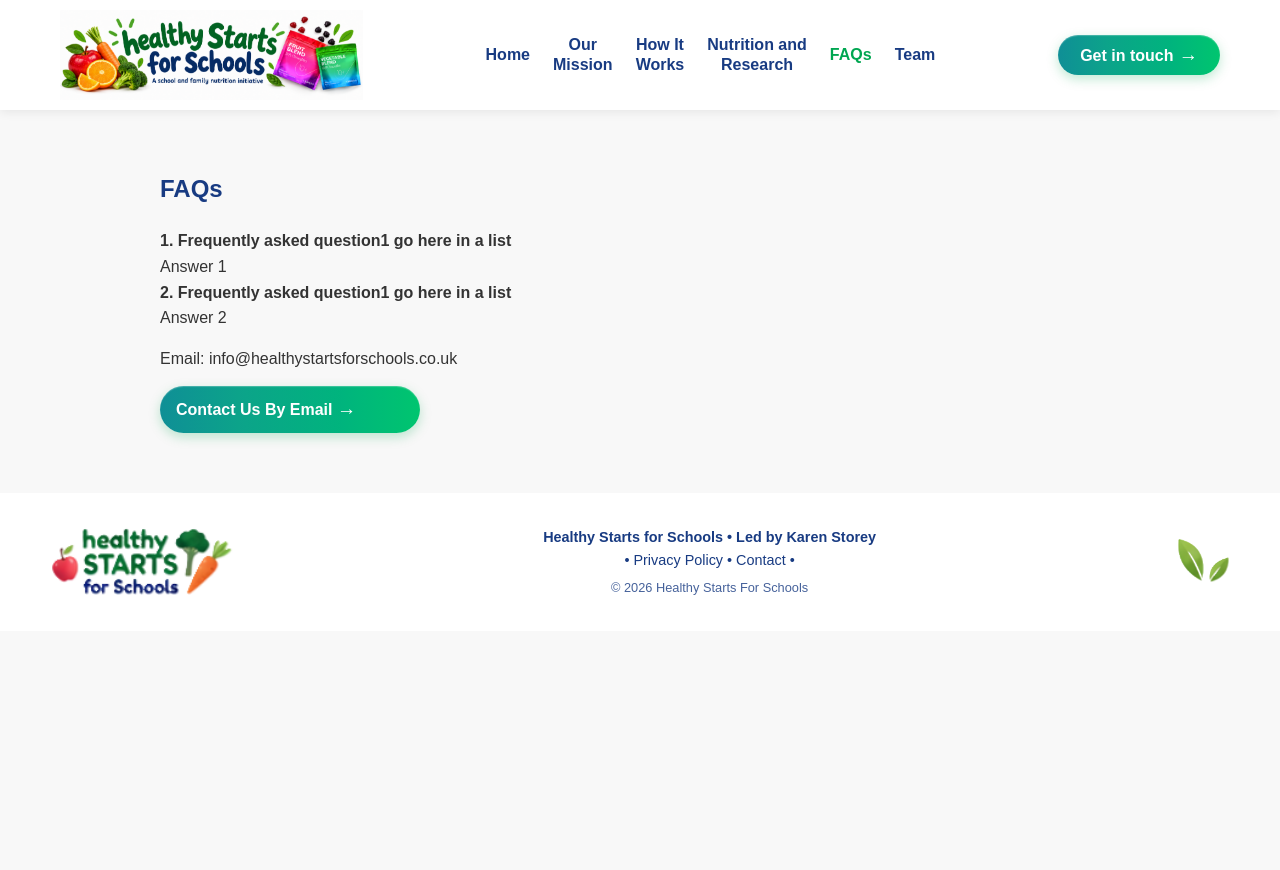
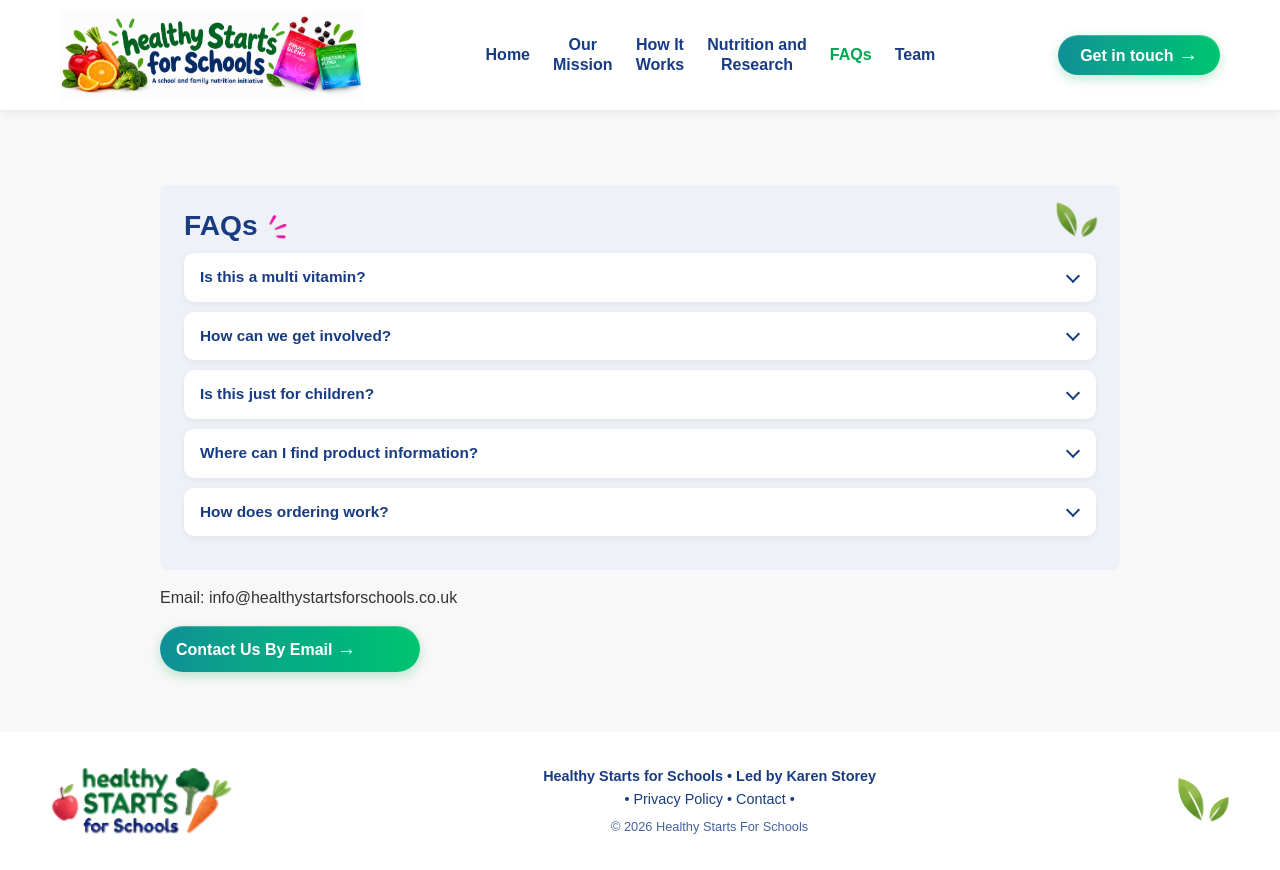
Before and after one commit to cyw988dqjf-coder/HSFF, a plain HTML site: page faqs.html in a window 1280 px wide. Before the commit the page ends 800 px from the top, so only its background shows below. Drawn offline with Linux system fonts and the light colour scheme.

Commit message:
Menu layout FAQ Update

```diff
--- a/faqs.html
+++ b/faqs.html
@@ -25,18 +25,42 @@
 <div id="header"></div>
 
 <section class="content">
+	<p>
+	<div class="tf-panel tf-faqs">
 
-<h1>FAQs</h1>
+			<img class="tf-leaves" src="images/leaves-right.png" alt="" aria-hidden="true">
 
-<p>
-<b>1. Frequently asked question1 go here in a list</b>
-<br>
-Answer 1
-<br>
-<b>2. Frequently asked question1 go here in a list</b>
-<br>
-Answer 2
-<br>
+			<div class="tf-title-row">
+				<h2 class="tf-title">FAQs</h2>
+				<img class="tf-glow" src="images/pink-glow-right.png" alt="" aria-hidden="true">
+			</div>
+			<details class="tf-faq">
+				<summary>Is this a multi vitamin?</summary>
+				<p>No, the is organic GMO free whole food nutrition.</p>
+			</details>
+			<details class="tf-faq">
+				<summary>How can we get involved?</summary>
+				<p>Email us for more information.</p>
+			</details>
+			<details class="tf-faq">
+				<summary>Is this just for children?</summary>
+				<p>No. We do a full range of whole food nutrition for all ages
+				<a class="mini-green-button" href="https://keith.juiceplus.com"
+			   target="_blank" rel="noopener noreferrer">More info</a>
+				</p>
+			</details>
+
+			<details class="tf-faq">
+				<summary>Where can I find product information?</summary>
+				<p>See the nutrition and research page.</p>
+			</details>
+
+			<details class="tf-faq">
+				<summary>How does ordering work?</summary>
+				<p>A simple repeat ordering system that gets delivered directly to your organisation.</p>
+			</details>
+
+		</div>
 	</p>
 
 	<p>
```
Also changed, not shown: index.html (+7 -0 lines). Lines whose indentation alone changed are shown as unchanged.
